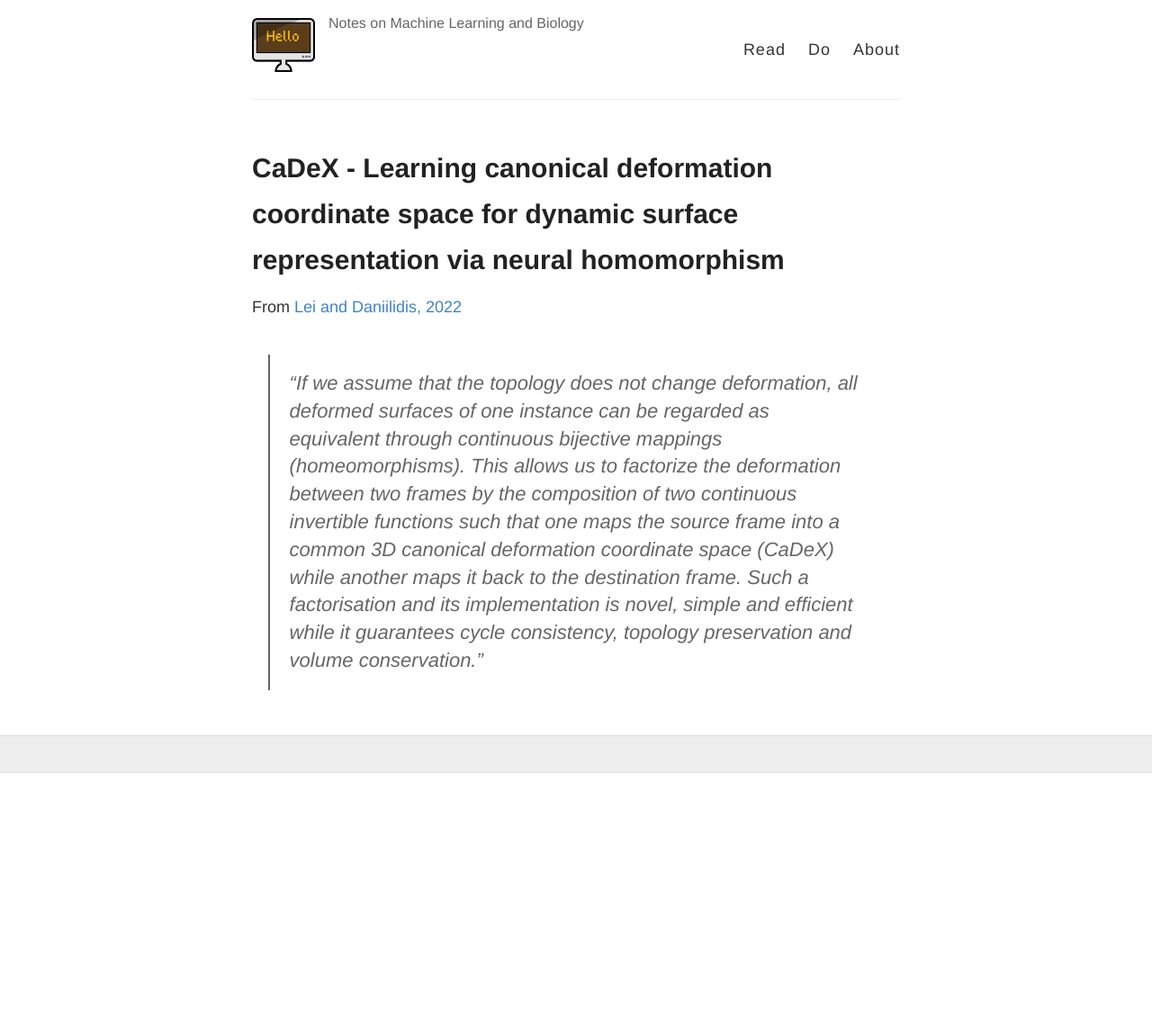
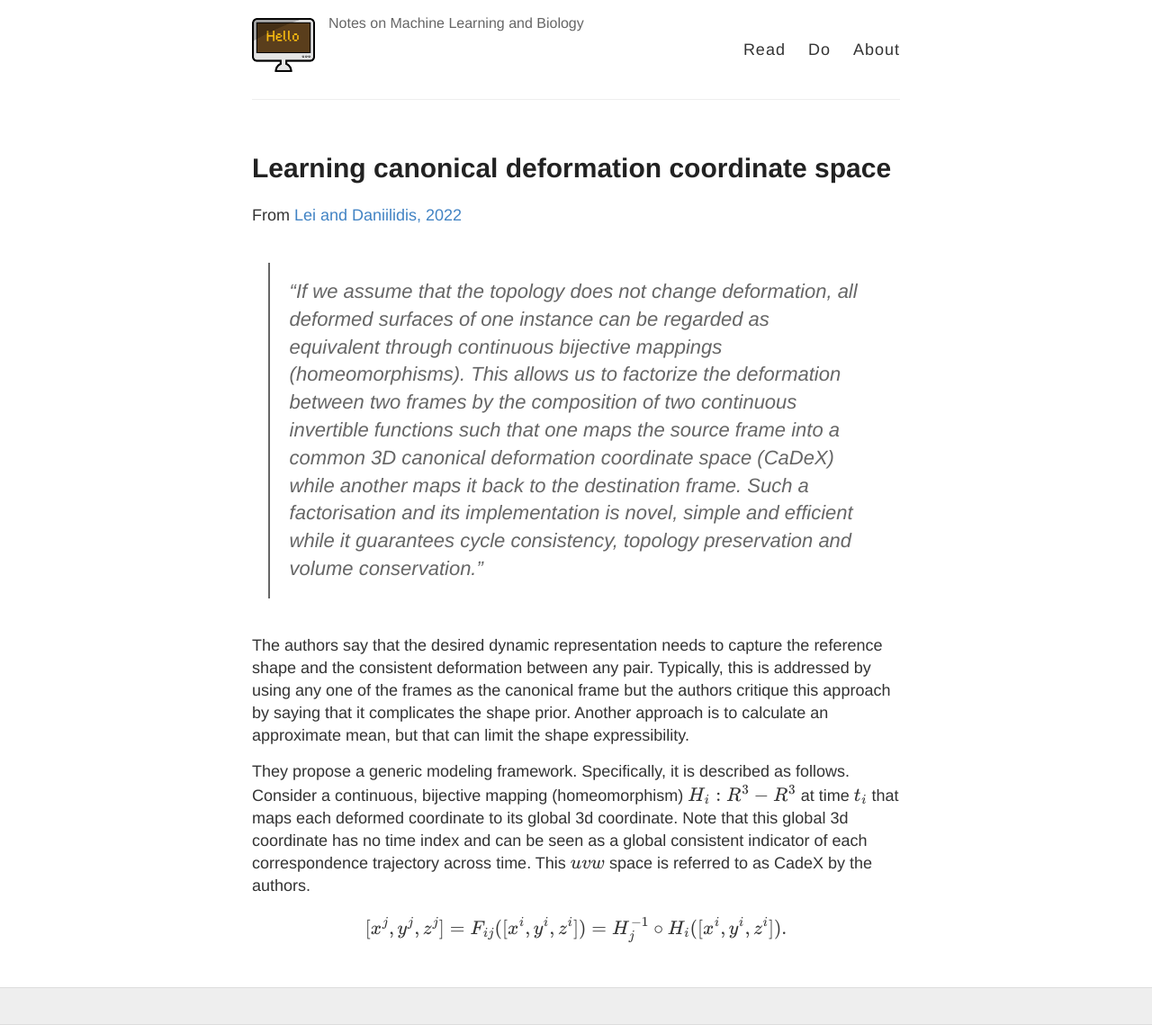
Before and after one commit to lmanan/lmanan.github.io, a Jekyll site: the page built from _posts/2021-04-26-Learning-Canonical-Coordinate-Space-for-Dynamic-Surface-Representation.md, in a window 1280 px wide. Shown: the whole page at 90% size. Built offline with Jekyll 4.4.1, drawn with Linux system fonts in a browser that asks for light colours; formulas are drawn with MathJax 3; a script that is not in the unit is left out; before the commit the page ends 900 px from its top, so only the background shows below that.

Commit message:
udpate post

```diff
--- a/_posts/2021-04-26-Learning-Canonical-Coordinate-Space-for-Dynamic-Surface-Representation.md
+++ b/_posts/2021-04-26-Learning-Canonical-Coordinate-Space-for-Dynamic-Surface-Representation.md
@@ -1,6 +1,6 @@
 ---
 layout: post
-title: CaDeX - Learning canonical deformation coordinate space for dynamic surface representation via neural homomorphism
+title: Learning canonical deformation coordinate space
 categories: Computer Vision
 tags:
 mathjax: true
@@ -9,3 +9,12 @@ comments: true
 
 From [Lei and Daniilidis, 2022](https://arxiv.org/abs/2203.16529)
 >"If we assume that the topology does not change deformation, all deformed surfaces of one instance can be regarded as equivalent through continuous bijective mappings (homeomorphisms). This allows us to factorize the deformation between two frames by the composition of two continuous invertible functions such that one maps the source frame into a common 3D canonical deformation coordinate space (CaDeX) while another maps it back to the destination frame. Such a factorisation and its implementation is novel, simple and efficient while it guarantees cycle consistency, topology preservation and volume conservation."
+
+The authors say that the desired dynamic representation needs to capture the reference shape and the consistent deformation between any pair. Typically, this is addressed by using any one of the frames as the canonical frame but the authors critique this approach by saying that it complicates the shape prior. Another approach is to calculate an approximate mean, but that can limit the shape expressibility.
+
+They propose a generic modeling framework. Specifically, it is described as follows. Consider a continuous, bijective mapping (homeomorphism) $H_{i}: R^{3} - R^{3}$ at time $t_{i}$ that maps each deformed coordinate to its global 3d coordinate.
+Note that this global 3d coordinate has no time index and can be seen as a global consistent indicator of each correspondence trajectory across time. This $uvw$ space is referred to as CadeX by the authors.
+
+$$
+[x^{j}, y^{j}, z^{j}] = F_{ij}([x^{i}, y^{i}, z^{i}]) = H^{-1}_{j} \circ H_{i}([x^{i}, y^{i}, z^{i}]).
+$$
```
